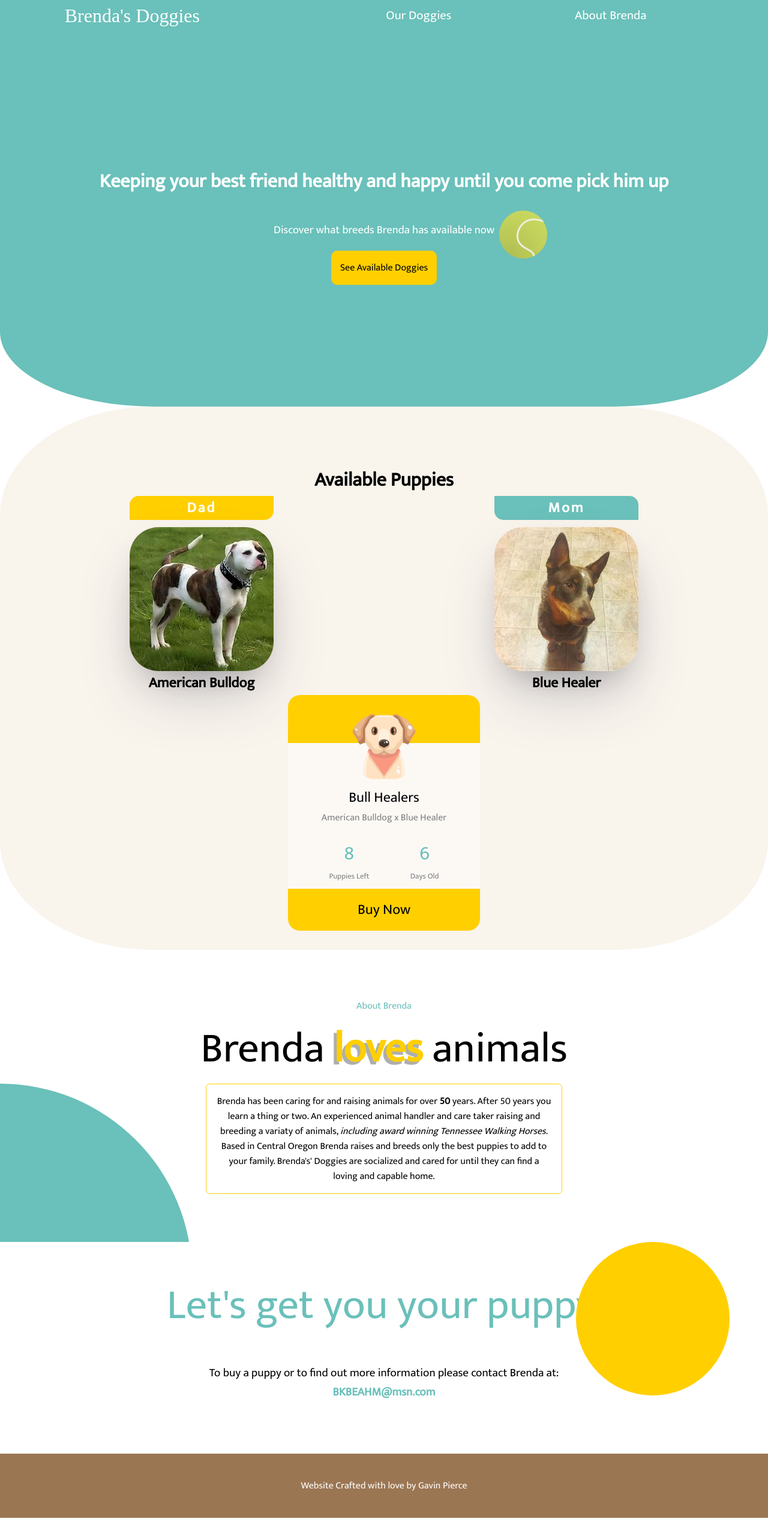
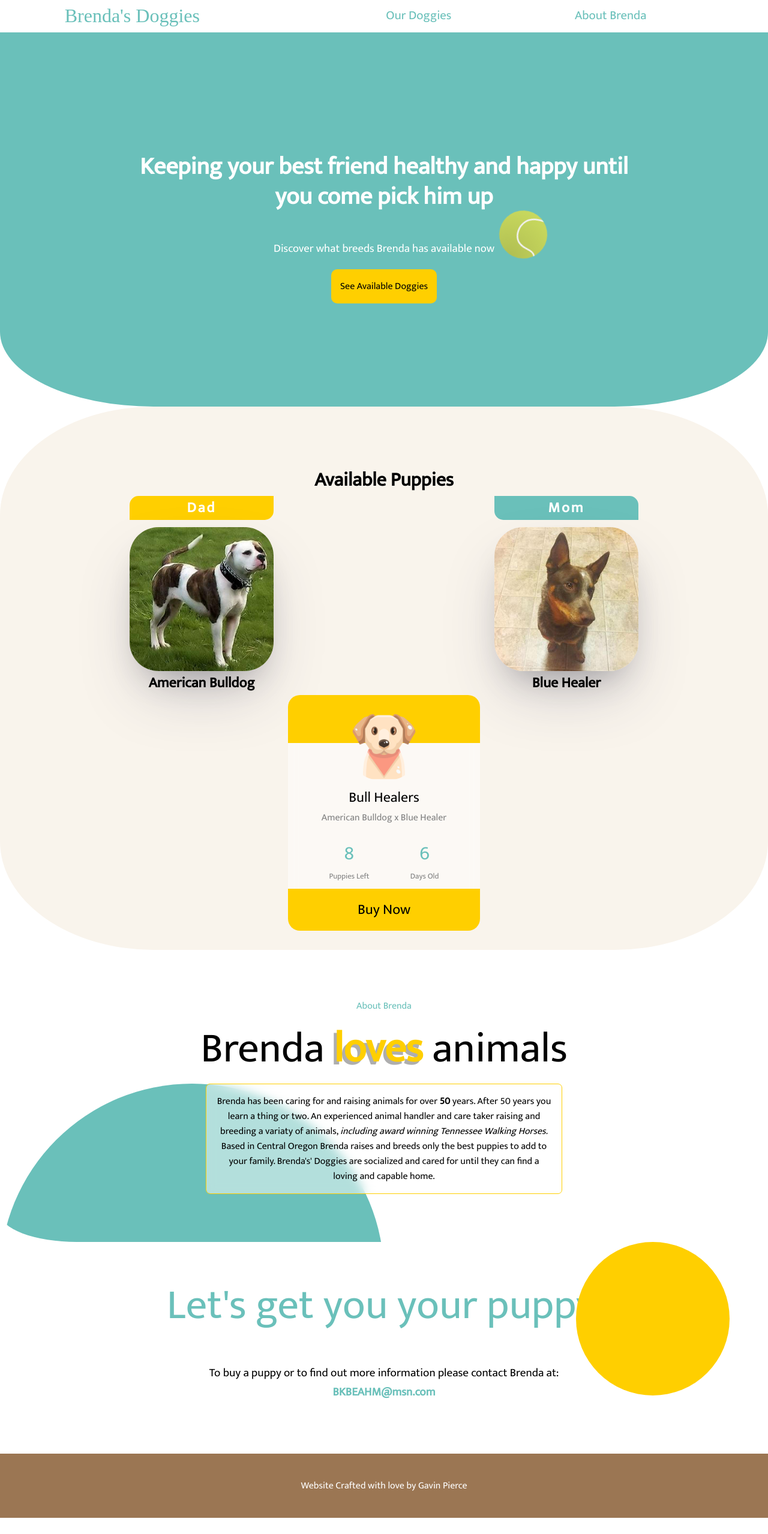
Before and after one commit to GavPierce/BrendasDoggies, a Vue app: page / in a window 1280 px wide. Shown: the whole page at 60% size. Built offline with nearby package versions, Linux system fonts and the light colour scheme; a web font is replaced by a local one.

Commit message:
feat: styling fix on header and footer

```diff
--- a/src/components/about.vue
+++ b/src/components/about.vue
@@ -24,6 +24,7 @@
   border-radius: 10%;
   overflow: hidden;
   padding: 5em;
+  position: relative;
   overflow: hidden;
 }
 .about-wrapper-title {
@@ -40,14 +41,16 @@
   height: 50vw;
   position: absolute;
   z-index: 1;
-  left: -25vw;
+  left: 0;
   border-radius: 50%;
   background-color: #6ac0ba;
 }
 .about-text {
   width: 50%;
   margin: 0 auto;
+  position: relative;
   text-align: center;
+  z-index: 3;
   line-height: 25px;
   padding: 1em;
   border-radius: 7px;
@@ -59,8 +62,6 @@
 @media only screen and (max-width: 600px) {
   .about-text {
     width: 100%;
-    z-index: 3;
-    position: relative;
   }
 }
 </style>
--- a/src/components/header.vue
+++ b/src/components/header.vue
@@ -15,12 +15,13 @@
   position: sticky;
   justify-content: space-around;
   top: 0;
-  background-color: #6ac0ba;
+  background-color: white;
   z-index: 99;
   border-radius: 0;
 }
 .logo-text a {
-  color: white;
+  color: #6ac0ba;
+
   font-size: xx-large;
   text-decoration: none;
   font-family: "Pushster", cursive;
@@ -36,7 +37,8 @@
   justify-content: space-around;
 }
 .menu a {
-  color: white;
+  color: #6ac0ba;
+
   font-size: 1.3em;
   text-decoration: none;
 }
--- a/src/components/hero.vue
+++ b/src/components/hero.vue
@@ -27,8 +27,9 @@
 }
 .hero-text {
   color: white;
-  font-size: xx-large;
+  font-size: 2.5em;
   line-height: 50px;
+  max-width: 70%;
   z-index: 3;
 }
 .hero-subtext {
@@ -56,7 +57,11 @@
   animation-duration: 6s;
   animation-iteration-count: infinite;
 }
-
+@media only screen and (max-width: 600px) {
+  .hero-wrapper {
+    max-width: 100%;
+  }
+}
 @keyframes bounce {
   0% {
     transform: translate(0px, 0px);
```
